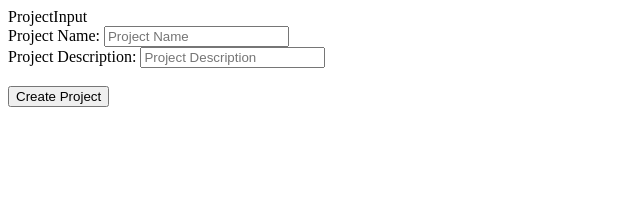
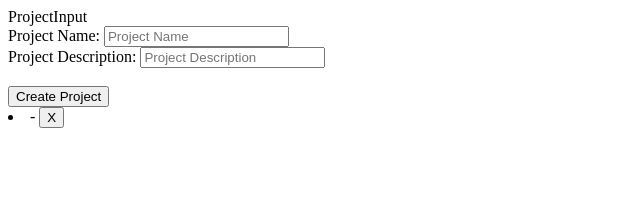
Before and after one commit to jasmine-carter/project-tracker-frontend, a React (Create React App) app: page /projects/new in a window 1280 px wide. Shown: the top 197 px of the page, without its empty margins (0-640 px from the left). Built offline with nearby package versions, Linux system fonts and the light colour scheme; no server answers.

Commit message:
Set up routes

```diff
--- a/src/containers/ProjectsContainer.js
+++ b/src/containers/ProjectsContainer.js
@@ -4,6 +4,7 @@ import ProjectList from '../components/projects/ProjectList'
 import ProjectInput from '../components/projects/ProjectInput'
 import {fetchProjects} from '../actions/fetchProjects'
 import { Route } from 'react-router-dom'
+import Project from '../components/projects/Project'
 
 class ProjectsContainer extends Component {
 
@@ -15,7 +16,8 @@ componentDidMount(){
     return(
       <div>
         <Route path='/projects/new' component={ProjectInput} />
-        <Route exact path='/projects' render={() => <ProjectList projects={this.props.projects}/>}/>
+        <Route path='/projects/:id' render={(routerProps) => <Project {...routerProps} projects={this.props.projects}/>}/>
+        <Route exact path='/projects' render={(routerProps) => <ProjectList projects={this.props.projects}/>}/>
       </div>
     )
   }
```
